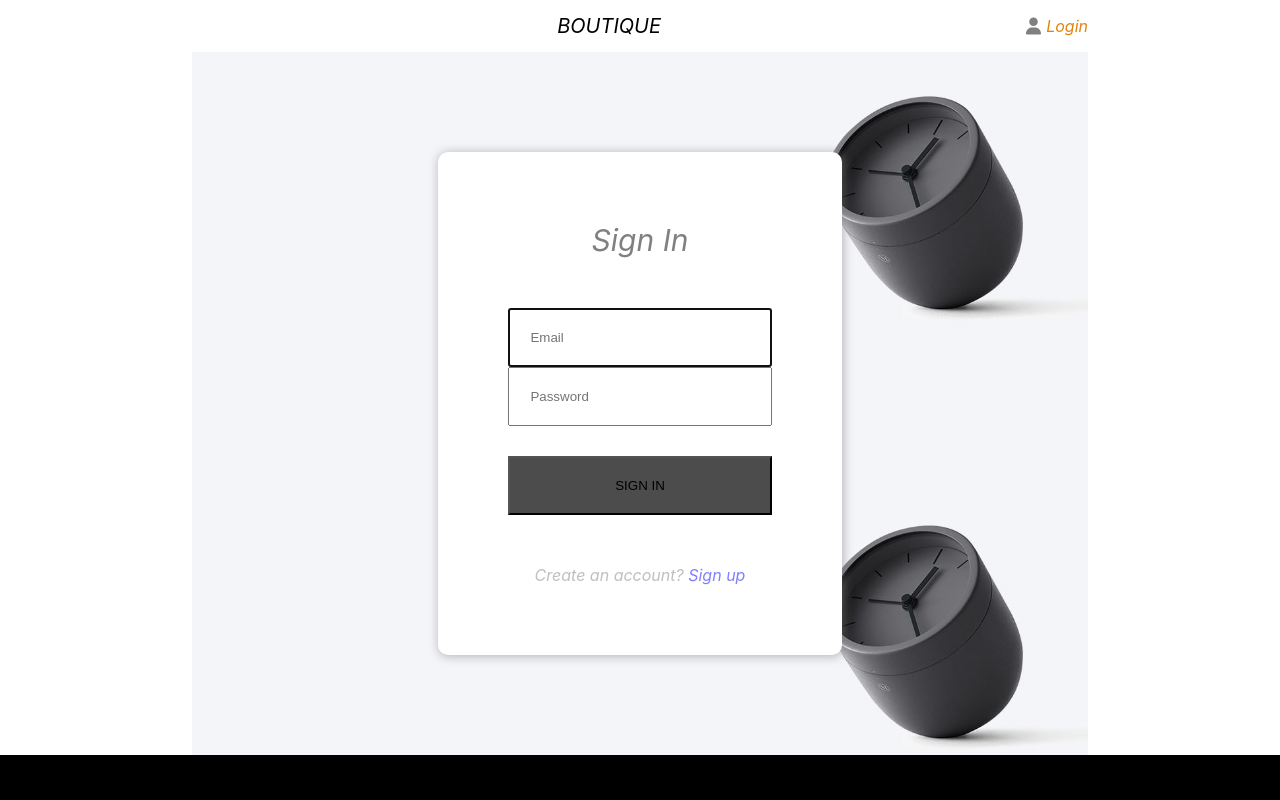
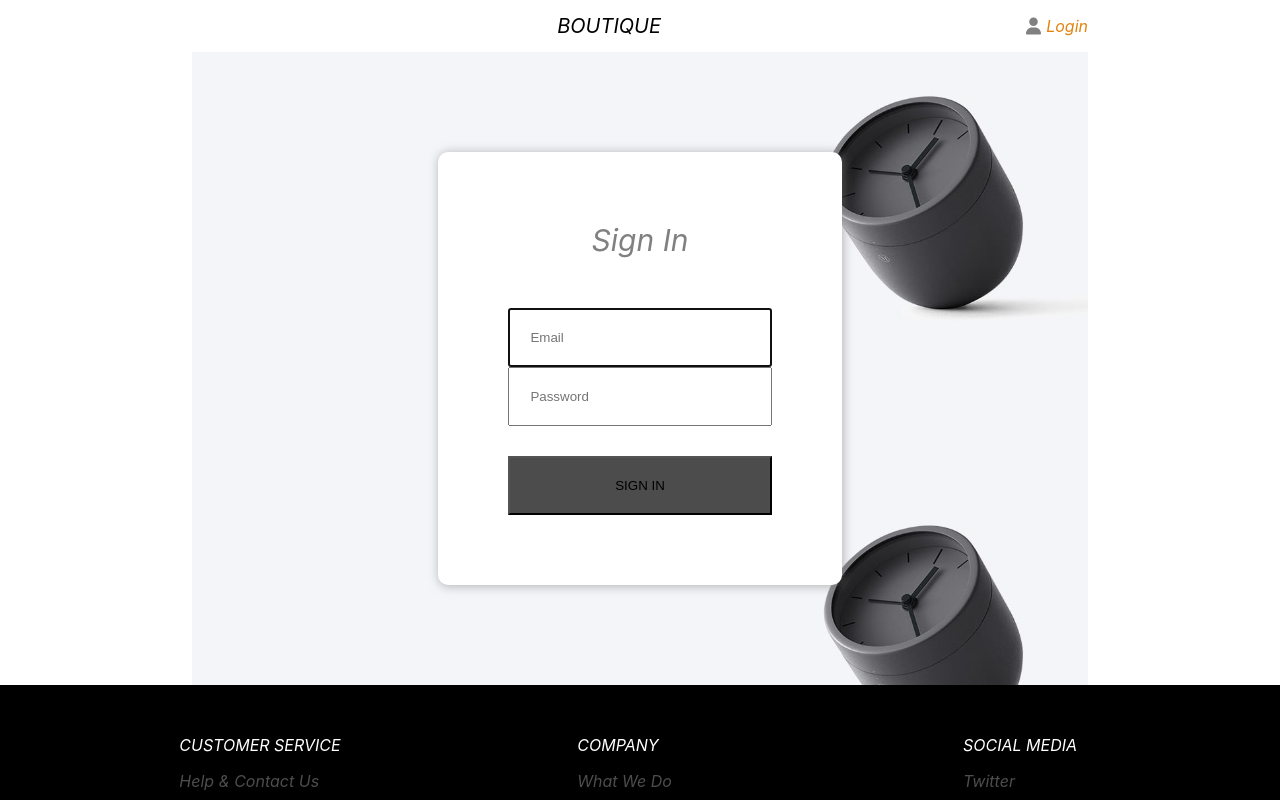
Before and after one commit to Ericledev/ecommerce-admin, a React (Create React App) app: page / in a window 1280 px wide. Shown: the top 800 px of the page. Built offline with nearby package versions, Linux system fonts and the light colour scheme.

Commit message:
delete function signup

```diff
--- a/src/App.js
+++ b/src/App.js
@@ -20,7 +20,7 @@ function App() {
     <Layout>
       <Routes>
         <Route path="/" element={<LoginPage />} />
-        <Route path="/register" element={<RegisterPage />} />
+        {/* <Route path="/register" element={<RegisterPage />} /> */}
         <Route
           path="/dashboard"
           element={isLoggedIn && isAdmin ? <Dashboard /> : ""}
--- a/src/components/pages/LoginPage.js
+++ b/src/components/pages/LoginPage.js
@@ -17,6 +17,7 @@ const LoginPage = () => {
   const dispatch = useDispatch();
   const navigate = useNavigate();
   const signUpHandler = () => {
+    // alert("You do not allow to access")
     navigate("/register");
   };
   useEffect(() => {
@@ -109,9 +110,9 @@ const LoginPage = () => {
           <button className={!validForm ? classes["invalid-form"] : ""}>
             SIGN IN
           </button>
-          <p>
+          {/* <p>
             Create an account? <span onClick={signUpHandler}>Sign up</span>
-          </p>
+          </p> */}
         </form>
       </LayoutLoginForm>
     </div>
```
